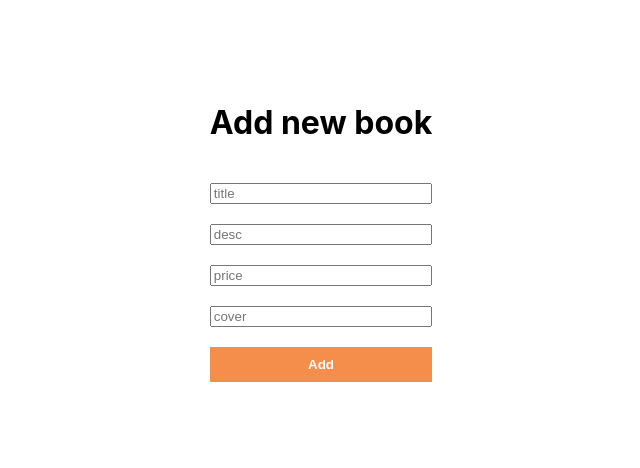
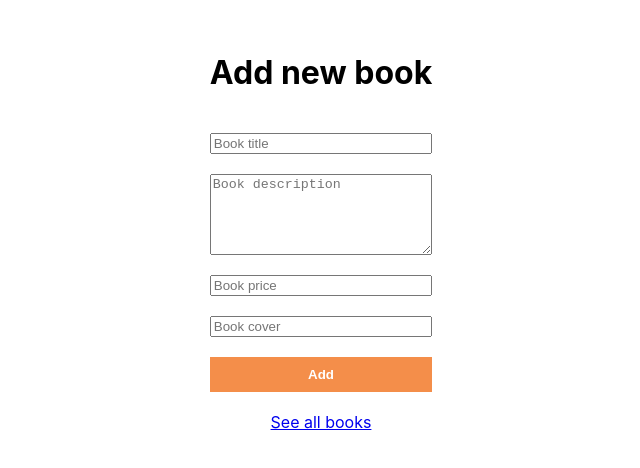
Before and after one commit to GeorgeBarrett/book-shop, a React (Create React App) app in the folder client/: page /add in a window 1280 px wide. Shown: the part 168-636 px from the top of the page, without its empty margins (319-959 px from the left). Built offline with nearby package versions, Linux system fonts and the light colour scheme.

Commit message:
enhancments made to page which include a link back to the home page and an error mesage for users if they push the add button and the book already exists

```diff
--- a/client/src/pages/Add.jsx
+++ b/client/src/pages/Add.jsx
@@ -1,29 +1,33 @@
 import axios from 'axios';
-import React, { useState } from 'react'
-import { useNavigate } from 'react-router-dom';
+import React, { useState } from 'react';
+import { Link, useNavigate } from 'react-router-dom';
+
 
 const Add = () => {
 
   const [book, setBook] = useState({
     title: "",
     desc: "",
-    price: "",
+    price: null,
     cover: ""
   });
+
+  const [error, setError] = useState(false)
 
   const navigate = useNavigate();
 
   const handleChange = (e) => {
-    setBook((prev) => ({...prev, [e.target.name]: e.target.value }));
-  }
+    setBook((prev) => ({ ...prev, [e.target.name]: e.target.value }));
+  };
 
   const handleClick = async (e) => {
     e.preventDefault();
     try {
-      await axios.post("http://localhost:3001/books/", book)
+      await axios.post("http://localhost:8800/books/", book)
       navigate("/")
     } catch (err) {
       console.log(err)
+      setError(true)
     }
   };
 
@@ -32,13 +36,15 @@ const Add = () => {
   return (
     <div className="form">
       <h1>Add new book</h1>
-      <input type="text" placeholder="title" onChange={handleChange} name="title" />
-      <input type="text" placeholder="desc" onChange={handleChange} name="desc" />
-      <input type="number" placeholder="price" onChange={handleChange} name="price" />
-      <input type="text" placeholder="cover" onChange={handleChange} name="cover" />
+      <input type="text" placeholder="Book title" onChange={handleChange} name="title" />
+      <textarea rows="5" type="text" placeholder="Book description" onChange={handleChange} name="desc" />
+      <input type="number" placeholder="Book price" onChange={handleChange} name="price" />
+      <input type="text" placeholder="Book cover" onChange={handleChange} name="cover" />
       <button className="formButton" onClick={handleClick}>Add</button>
+      {error && "Something went wrong!"}
+      <Link to="/">See all books</Link>
     </div>
-  )
-}
+  );
+};
 
 export default Add
```
